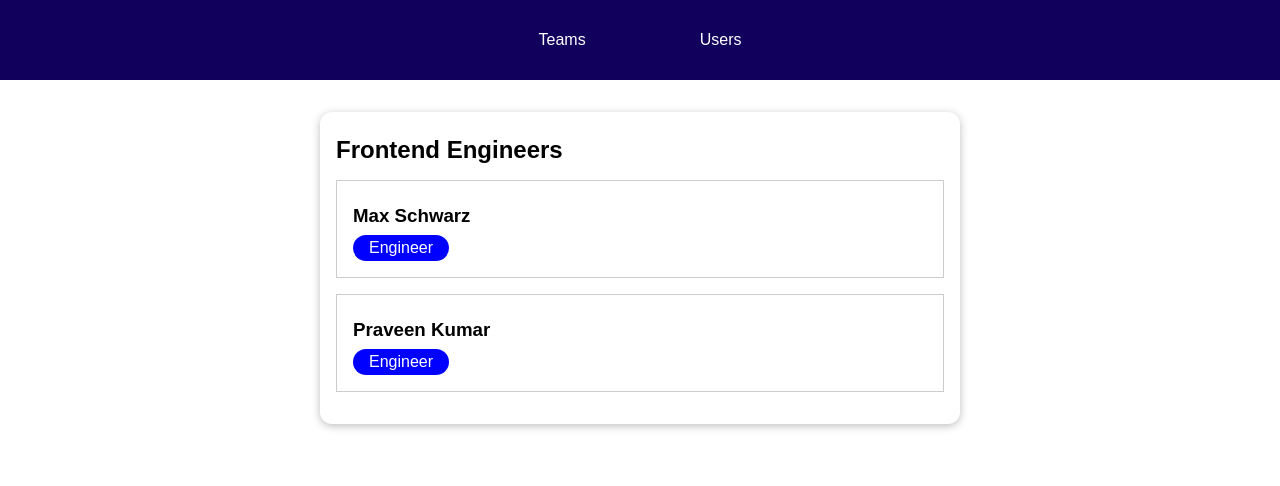
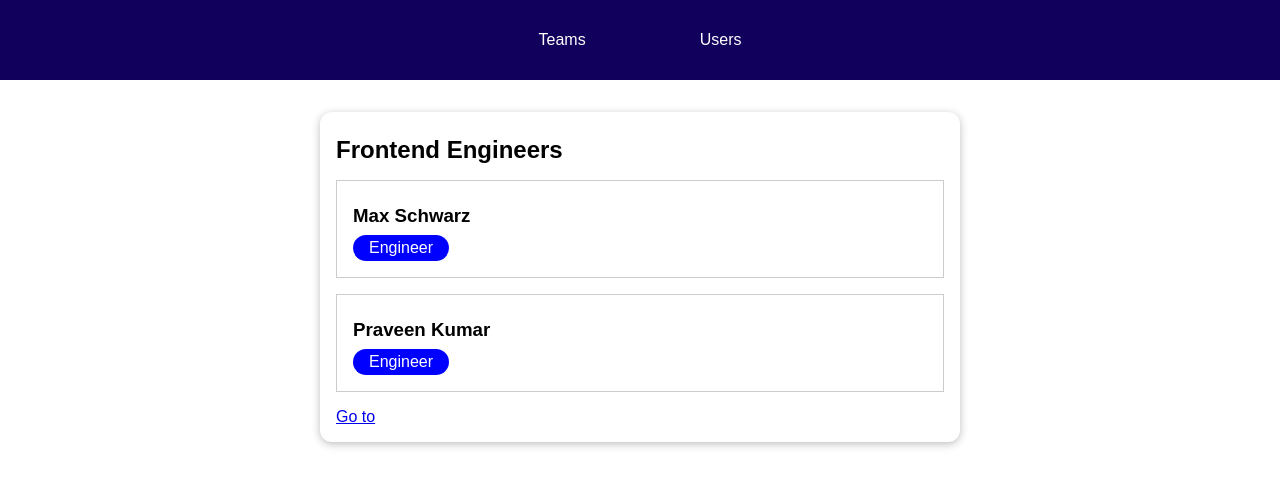
Before and after one commit to gafur-demirci/Vuejs-Learning-Examples, a Vue app in the folder routing-01-starting-setup/: page /teams/t1 in a window 1280 px wide. Shown: the top 486 px of the page. Built offline with nearby package versions, Linux system fonts and the light colour scheme.

Commit message:
Add new route in teamMembers page

```diff
--- a/routing-01-starting-setup/src/components/teams/TeamMembers.vue
+++ b/routing-01-starting-setup/src/components/teams/TeamMembers.vue
@@ -9,6 +9,7 @@
         :role="member.role"
       ></user-item>
     </ul>
+    <router-link :to="'/teams/t2'">Go to</router-link>
   </section>
 </template>
 
```
